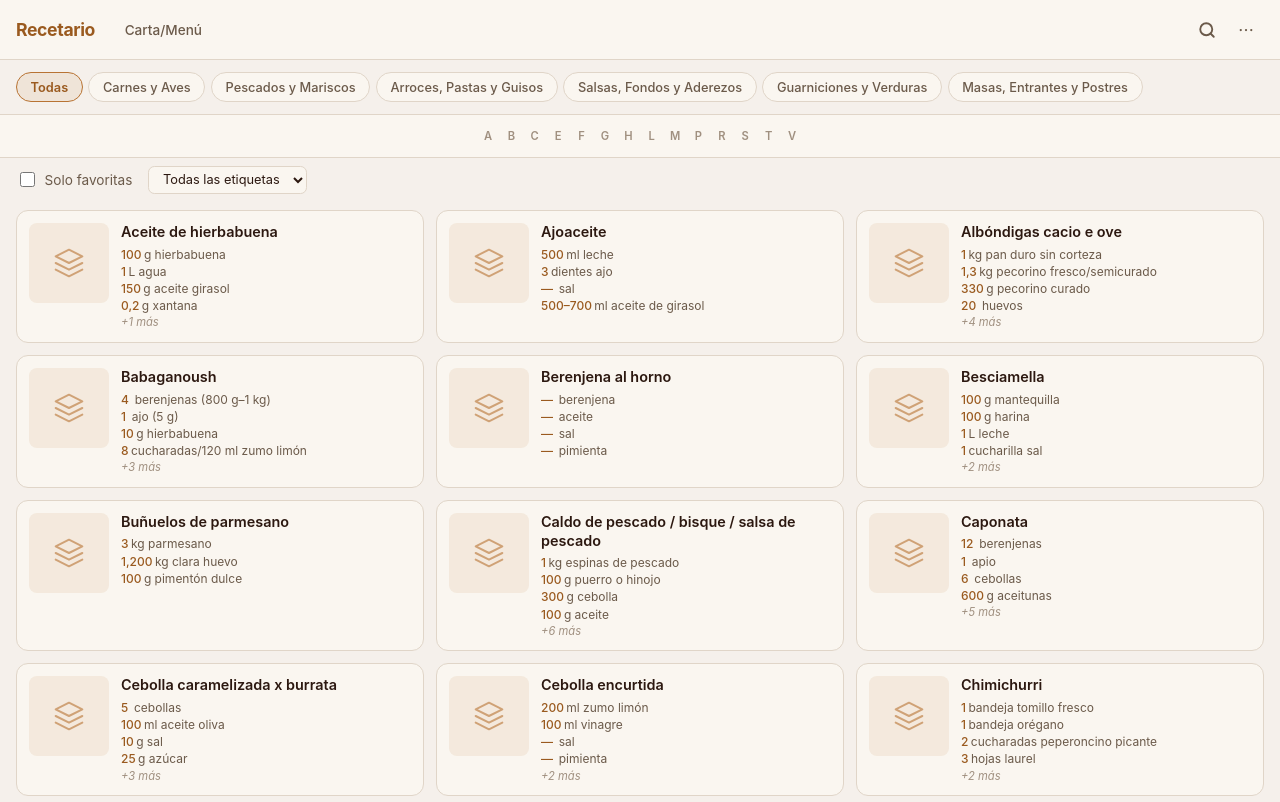
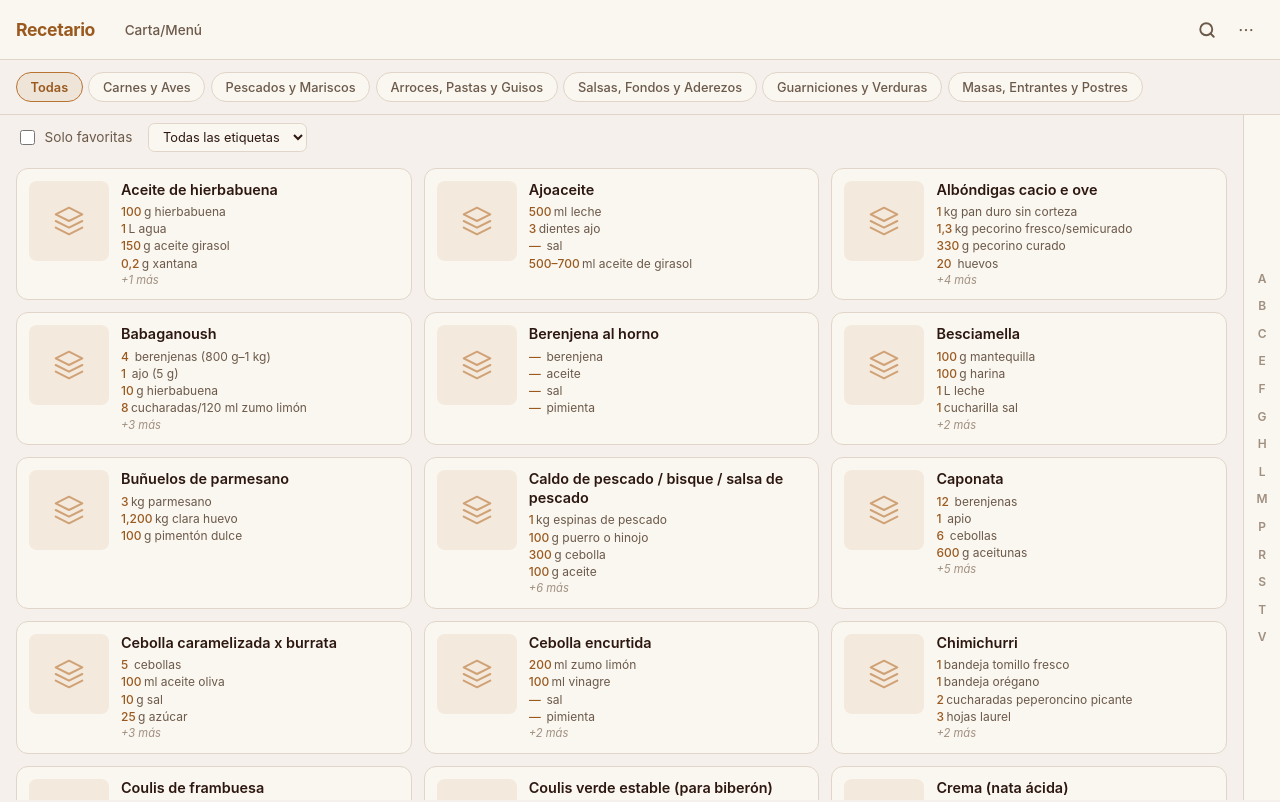
Before and after one commit to ReyTimba/my-recipe-book-app-fullstack, a React (Vite) app: page / in a window 1280 px wide. Shown: the top 802 px of the page. Built offline with nearby package versions, Linux system fonts and the light colour scheme.

Commit message:
Ajustes UI abecedario lateral y popup
- Abecedario vertical en barra lateral derecha (2.3rem)
- Popup centrado con efecto vidrio esmerilado (frosted glass)
- Popup interactivo: deslizar y seleccionar receta
- Fondo de recetas se difumina al mostrar popup
- Popup no se monta sobre el abecedario

```diff
--- a/src/App.tsx
+++ b/src/App.tsx
@@ -66,6 +66,7 @@ export default function App() {
   const [importCandidate, setImportCandidate] = useState<Recipe[] | null>(null);
   const [categoria, setCategoria] = useState<CategoriaId | null>(null);
   const [letterFilter, setLetterFilter] = useState("");
+  const [popupActivo, setPopupActivo] = useState(false);
 
   useEffect(() => {
     if (!data.persistenceBlocked) {
@@ -211,11 +212,11 @@ export default function App() {
   }
 
   return (
-    <main className="app-shell">
+    <main className="app-shell app-shell--list">
       <TopBar query={query} onQueryChange={setQuery} />
       <CategoryTabs activa={categoria} onSelect={(id) => { setCategoria(id); setLetterFilter(""); }} />
-      <AlphabetStrip recipes={data.recipes} activeLetter={letterFilter} onLetterSelect={setLetterFilter} />
-
+      <div className="app-content">
+      <div className={`recipe-area${popupActivo ? " recipe-area--blur" : ""}`}>
       <div className="filters">
         <label className="favorite-check">
           <input type="checkbox" checked={favoritesOnly} onChange={(e) => setFavoritesOnly(e.target.checked)} />
@@ -258,6 +259,9 @@ export default function App() {
           onCancel={() => setImportCandidate(null)}
         />
       )}
+      </div>
+      <AlphabetStrip recipes={data.recipes} activeLetter={letterFilter} onLetterSelect={setLetterFilter} onPopupChange={setPopupActivo} onRecipeSelect={(id) => setView({ kind: "detail", recipeId: id })} />
+      </div>
     </main>
   );
 }
--- a/src/components/AlphabetStrip.tsx
+++ b/src/components/AlphabetStrip.tsx
@@ -1,16 +1,24 @@
 import { useCallback, useMemo, useRef, useState } from "react";
 import type { Recipe } from "../domain/recipe";
+
+interface PopupItem {
+  letter: string;
+  items: Array<{ id: string; name: string }>;
+}
 
 interface AlphabetStripProps {
   recipes: Recipe[];
   activeLetter: string;
   onLetterSelect: (letter: string) => void;
+  onPopupChange?: (active: boolean) => void;
+  onRecipeSelect?: (recipeId: string) => void;
 }
 
 const ALL_LETTERS = "ABCDEFGHIJKLMNOPQRSTUVWXYZ".split("");
 
-export function AlphabetStrip({ recipes, activeLetter, onLetterSelect }: AlphabetStripProps) {
-  const [popup, setPopup] = useState<{ letter: string; items: string[] } | null>(null);
+export function AlphabetStrip({ recipes, activeLetter, onLetterSelect, onPopupChange, onRecipeSelect }: AlphabetStripProps) {
+  const [popup, setPopup] = useState<PopupItem | null>(null);
+  const [hoveredId, setHoveredId] = useState<string | null>(null);
   const stripRef = useRef<HTMLDivElement>(null);
   const movedRef = useRef(false);
   const activeOnDownRef = useRef("");
@@ -37,13 +45,24 @@ export function AlphabetStrip({ recipes, activeLetter, onLetterSelect }: Alphabe
     return null;
   }, []);
 
+  function recipeIdAt(clientX: number, clientY: number): string | null {
+    let el = document.elementFromPoint(clientX, clientY);
+    while (el && el !== document.body) {
+      if (el instanceof HTMLElement && el.dataset.recipeId) return el.dataset.recipeId;
+      el = el.parentElement;
+    }
+    return null;
+  }
+
   function select(letter: string | null) {
     onLetterSelect(letter ?? "");
-    if (!letter) { setPopup(null); return; }
+    if (!letter) { setPopup(null); setHoveredId(null); onPopupChange?.(false); return; }
     const items = recipes
       .filter((r) => r.name.toUpperCase().startsWith(letter.toUpperCase()))
-      .map((r) => r.name);
+      .map((r) => ({ id: r.id, name: r.name }));
     setPopup({ letter, items });
+    setHoveredId(null);
+    onPopupChange?.(true);
   }
 
   function handlePointerDown(e: React.PointerEvent) {
@@ -56,14 +75,23 @@ export function AlphabetStrip({ recipes, activeLetter, onLetterSelect }: Alphabe
   }
 
   function handlePointerMove(e: React.PointerEvent) {
+    const recipeId = recipeIdAt(e.clientX, e.clientY);
+    if (recipeId) { setHoveredId(recipeId); movedRef.current = true; return; }
+    setHoveredId(null);
     const letter = letterAt(e.clientX, e.clientY);
     if (!letter) return;
     movedRef.current = true;
     if (letter !== (popup?.letter ?? activeLetter)) select(letter);
   }
 
-  function handlePointerUp() {
+  function handlePointerUp(e: React.PointerEvent) {
+    const recipeId = recipeIdAt(e.clientX, e.clientY);
+    if (recipeId && onRecipeSelect) {
+      onRecipeSelect(recipeId);
+    }
     setPopup(null);
+    setHoveredId(null);
+    onPopupChange?.(false);
   }
 
   function handleClick(e: React.MouseEvent) {
@@ -85,19 +113,6 @@ export function AlphabetStrip({ recipes, activeLetter, onLetterSelect }: Alphabe
       onPointerCancel={handlePointerUp}
       onClick={handleClick}
     >
-      {popup && (
-        <div className="alpha-popup">
-          <span className="alpha-popup-letter">{popup.letter}</span>
-          <ul className="alpha-popup-list">
-            {popup.items.slice(0, 5).map((name) => (
-              <li key={name}>{name}</li>
-            ))}
-            {popup.items.length > 5 && (
-              <li className="alpha-popup-more">+{popup.items.length - 5}</li>
-            )}
-          </ul>
-        </div>
-      )}
       <div className="alpha-btns">
         {availableLetters.map((letter) => (
           <span
@@ -109,6 +124,22 @@ export function AlphabetStrip({ recipes, activeLetter, onLetterSelect }: Alphabe
           </span>
         ))}
       </div>
+      {popup && (
+        <div className="alpha-popup">
+          <span className="alpha-popup-letter">{popup.letter}</span>
+          <ul className="alpha-popup-list">
+            {popup.items.map((item) => (
+              <li
+                key={item.id}
+                className={`alpha-popup-item${hoveredId === item.id ? " alpha-popup-item--hover" : ""}`}
+                data-recipe-id={item.id}
+              >
+                {item.name}
+              </li>
+            ))}
+          </ul>
+        </div>
+      )}
     </div>
   );
 }
--- a/src/styles.css
+++ b/src/styles.css
@@ -67,7 +67,33 @@ a { color: var(--accent); text-decoration: none; }
   width: 100%;
   min-height: 100vh;
   background: var(--bg);
+  display: flex;
+  flex-direction: column;
+}
+
+.app-shell--list {
+  height: 100vh;
+  overflow: hidden;
+}
+
+.app-content {
+  display: flex;
+  flex: 1;
+  min-height: 0;
+}
+
+.recipe-area {
+  flex: 1;
+  min-width: 0;
   padding-bottom: 1rem;
+  overflow-y: auto;
+  overscroll-behavior: contain;
+  transition: filter 0.15s;
+}
+
+.recipe-area--blur {
+  filter: blur(3px);
+  pointer-events: none;
 }
 
 /* ── TopBar ── */
@@ -225,35 +251,43 @@ a { color: var(--accent); text-decoration: none; }
   font-weight: 600;
 }
 
+
+
 /* ── AlphabetStrip ── */
 .alphabet-strip {
-  padding: 0 0.75rem;
+  width: 2.3rem;
+  flex-shrink: 0;
   background: var(--bg-card);
-  border-bottom: 1px solid var(--line);
+  border-left: 1px solid var(--line);
   position: relative;
   user-select: none;
   -webkit-user-select: none;
   touch-action: none;
+  overscroll-behavior: contain;
+  display: flex;
+  flex-direction: column;
 }
 
 .alpha-btns {
   display: flex;
-  flex-wrap: wrap;
-  gap: 1px;
-  padding: 0.5rem 0;
+  flex-direction: column;
+  align-items: center;
+  gap: 2px;
+  padding: 0.35rem 0;
+  flex: 1;
   justify-content: center;
 }
 
 .alpha-btn {
   flex-shrink: 0;
-  width: 1.4rem;
+  width: 2.3rem;
   height: 1.6rem;
   padding: 0;
   border: 0;
   border-radius: 0.25rem;
   background: transparent;
   color: var(--ink-muted);
-  font-size: 0.7rem;
+  font-size: 0.75rem;
   font-weight: 600;
   display: grid;
   place-items: center;
@@ -267,31 +301,34 @@ a { color: var(--accent); text-decoration: none; }
 }
 
 .alpha-popup {
-  position: absolute;
-  bottom: 100%;
-  left: 0.75rem;
-  right: 0.75rem;
+  position: fixed;
+  top: 50%;
+  left: 50%;
+  transform: translate(-50%, -50%);
   z-index: 60;
-  padding: 0.6rem 0.75rem;
-  border-radius: 0.6rem 0.6rem 0 0;
-  background: var(--bg-elevated);
-  box-shadow: 0 -3px 10px rgba(0, 0, 0, 0.08);
-  border: 1px solid var(--line);
-  border-bottom: 0;
-  pointer-events: none;
+  width: min(75vw, 20rem);
+  max-height: 70vh;
+  padding: 1rem 0.75rem;
+  border-radius: 1.25rem;
+  background: rgba(255, 252, 247, 0.88);
+  backdrop-filter: blur(16px);
+  -webkit-backdrop-filter: blur(16px);
+  border: 1px solid rgba(224, 213, 200, 0.4);
+  box-shadow: 0 8px 40px rgba(0, 0, 0, 0.12);
   display: flex;
-  align-items: center;
-  gap: 0.75rem;
+  flex-direction: column;
+  gap: 0.5rem;
+  overflow: hidden;
 }
 
 .alpha-popup-letter {
   flex-shrink: 0;
-  font-size: 1.5rem;
+  font-size: 3rem;
   font-weight: 700;
   color: var(--accent-dark);
   line-height: 1;
-  min-width: 1.5rem;
   text-align: center;
+  padding: 0 0.5rem;
 }
 
 .alpha-popup-list {
@@ -301,23 +338,33 @@ a { color: var(--accent); text-decoration: none; }
   display: flex;
   flex-direction: column;
   gap: 0.1rem;
+  overflow-y: auto;
   flex: 1;
-  min-width: 0;
 }
 
-.alpha-popup-list li {
-  font-size: 0.75rem;
+.alpha-popup-item {
+  padding: 0.7rem 1rem;
+  border-radius: 0.75rem;
+  font-size: 1.2rem;
   color: var(--ink);
   white-space: nowrap;
   overflow: hidden;
   text-overflow: ellipsis;
+  font-weight: 500;
   line-height: 1.3;
+  transition: background 0.1s;
 }
 
-.alpha-popup-more {
-  color: var(--ink-muted) !important;
-  font-style: italic;
-  font-size: 0.7rem !important;
+.alpha-popup-item--hover {
+  background: var(--accent-soft);
+  color: var(--accent-dark);
+  font-weight: 600;
+}
+
+.alpha-popup-item--hover {
+  background: var(--accent-soft);
+  color: var(--accent-dark);
+  font-weight: 600;
 }
 
 /* ── Filters ── */
```
